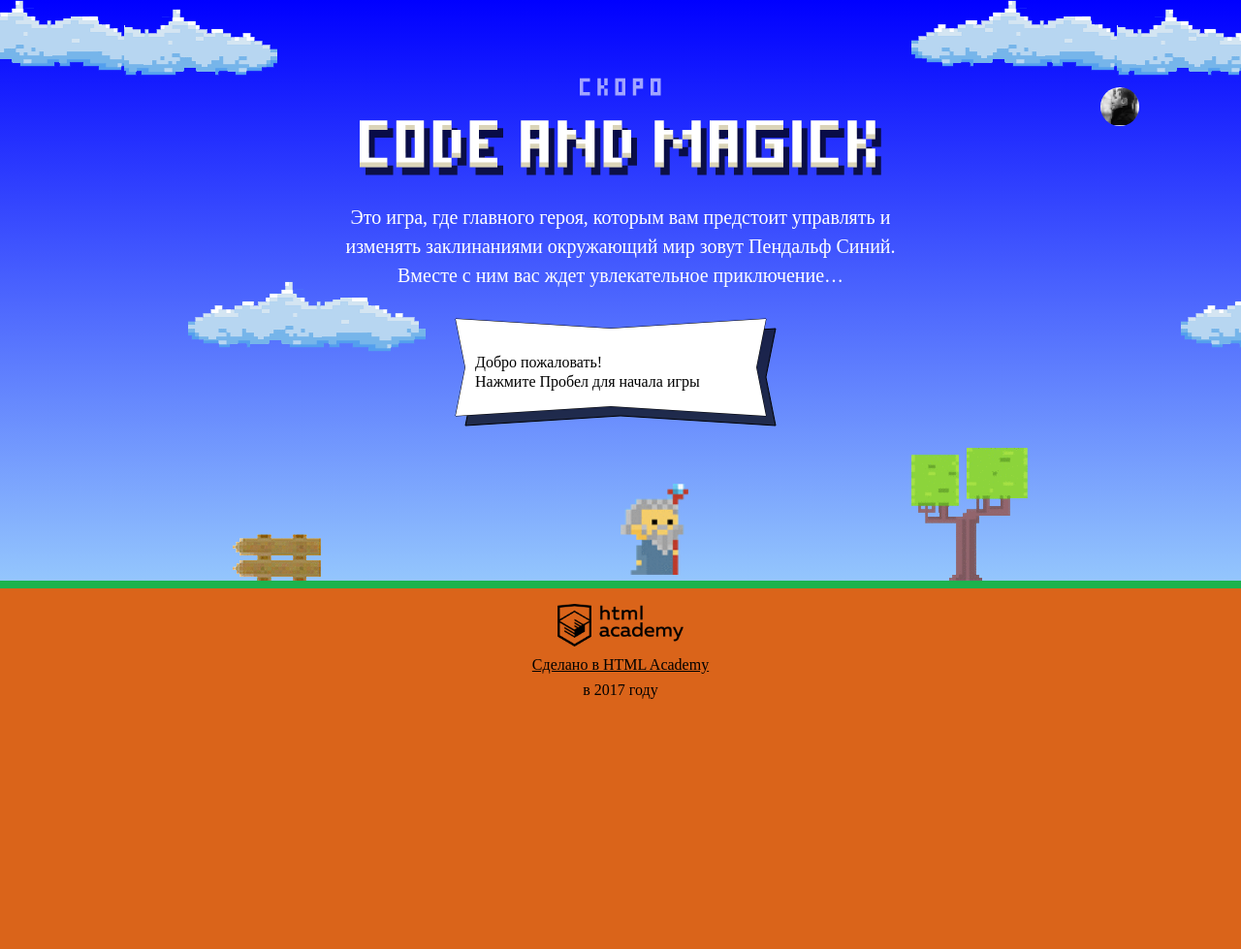
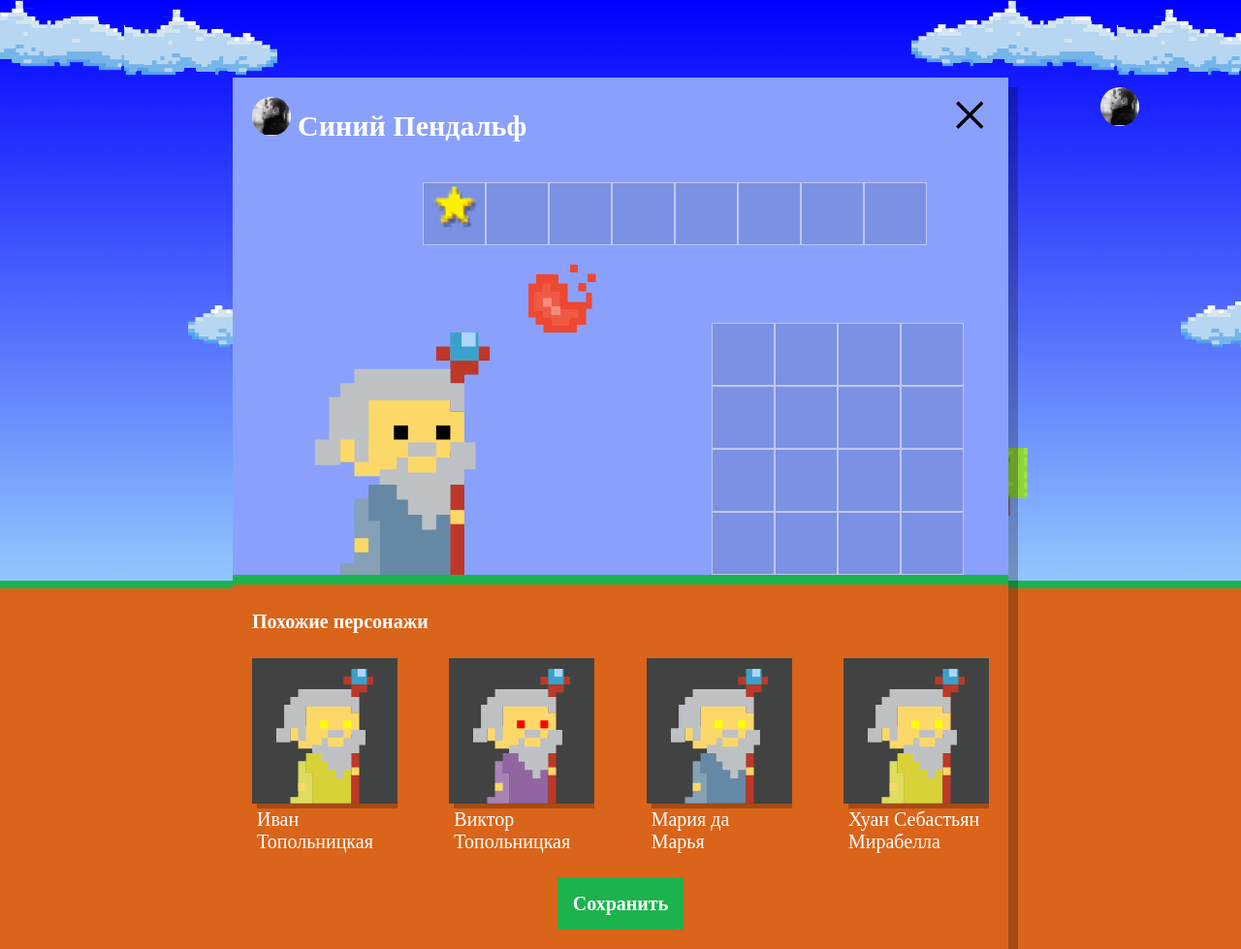
Before and after one commit to Chaos28/144521-code-and-magick, a website: page index.html in a window 1280 px wide. Shown: the whole page at 97% size. Before the commit the page ends 800 px from the top, so only its background shows below. Drawn offline with Linux system fonts and the light colour scheme; a web font is replaced by a local one.

Commit message:
3 задание по учебному проекту

```diff
--- a/index.html
+++ b/index.html
@@ -206,6 +206,7 @@
 </script>
 <script src="js/stat.js"></script>
 <script src="js/game.js"></script>
+<script src="js/setup.js"></script>
 
 
 </body>
--- /dev/null
+++ b/js/setup.js
@@ -0,0 +1,60 @@
+'use strict';
+
+var dialogMenu = document.querySelector('.setup');
+dialogMenu.classList.remove('hidden');
+
+var similarListElement = document.querySelector('.setup-similar-list');
+var similarWizardTemplate = document.querySelector('#similar-wizard-template').content.querySelector('.setup-similar-item');
+
+var randomizeData = function (wizardArray) {
+  return wizardArray[Math.round(Math.random() * (wizardArray.length - 1))];
+};
+
+var wizardName = ['Иван', 'Хуан Себастьян', 'Мария', 'Кристоф', 'Виктор', 'Юлия', 'Люпита', 'Вашингтон'];
+var wizardSurname = ['да Марья', 'Верон', 'Мирабелла', 'Вальц', 'Онопко', 'Топольницкая', 'Нионго', 'Ирвинг'];
+
+var wizardCoatColor = ['rgb(101, 137, 164)', 'rgb(241, 43, 107)', 'rgb(146, 100, 161)', 'rgb(56, 159, 117)', 'rgb(215, 210, 55)', 'rgb(0, 0, 0)'];
+
+var wizardEyesColor = ['black', 'red', 'blue', 'yellow', 'green'];
+
+var wizardList = [
+  {
+    name: randomizeData(wizardName) + ' ' + randomizeData(wizardSurname),
+    coatColor: randomizeData(wizardCoatColor),
+    eyesColor: randomizeData(wizardEyesColor)
+  },
+  {
+    name: randomizeData(wizardName) + ' ' + randomizeData(wizardSurname),
+    coatColor: randomizeData(wizardCoatColor),
+    eyesColor: randomizeData(wizardEyesColor)
+  },
+  {
+    name: randomizeData(wizardName) + ' ' + randomizeData(wizardSurname),
+    coatColor: randomizeData(wizardCoatColor),
+    eyesColor: randomizeData(wizardEyesColor)
+  },
+  {
+    name: randomizeData(wizardName) + ' ' + randomizeData(wizardSurname),
+    coatColor: randomizeData(wizardCoatColor),
+    eyesColor: randomizeData(wizardEyesColor)
+  }
+];
+
+var fragment = document.createDocumentFragment();
+
+var insertWizardData = function (wizardData) {
+  var wizardElement = similarWizardTemplate.cloneNode(true);
+  wizardElement.querySelector('.setup-similar-label').textContent = wizardData.name;
+  wizardElement.querySelector('.wizard-coat').style.fill = wizardData.coatColor;
+  wizardElement.querySelector('.wizard-eyes').style.fill = wizardData.eyesColor;
+
+  return wizardElement;
+};
+
+for (var i = 0; i < wizardList.length; i++) {
+  fragment.appendChild(insertWizardData(wizardList[i]));
+}
+
+similarListElement.appendChild(fragment);
+
+document.querySelector('.setup-similar').classList.remove('hidden');
```
